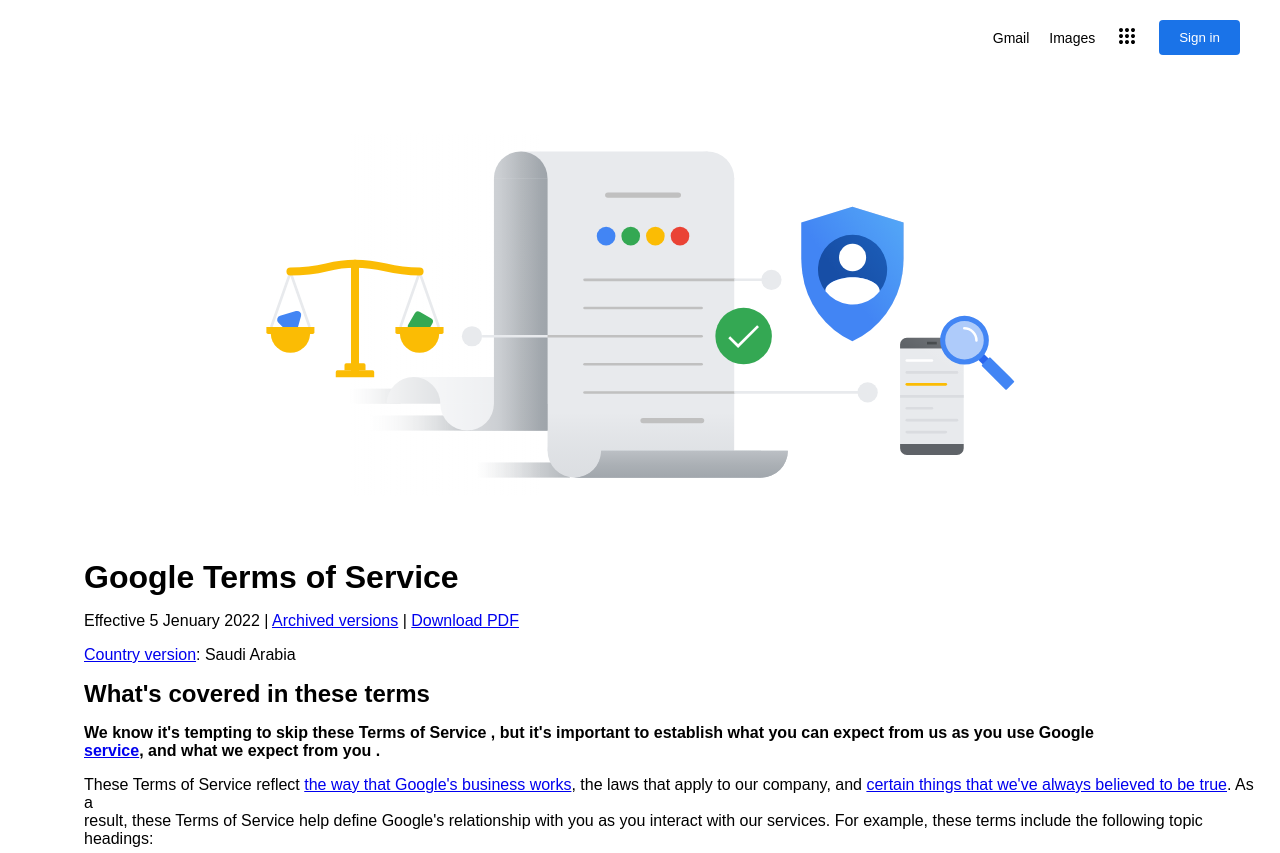
After one commit to T-Python-June-24/LAB-TEMPLATES-HTML-CSS-102, a Django app: page /termsOfService in a window 1280 px wide. The commit adds this page. Run offline with Django 5.2, Linux system fonts and the light colour scheme.

Commit message:
solution of lab google

```diff
--- /dev/null
+++ b/MyProject/main/static/css/terms.css
@@ -0,0 +1,17 @@
+.content {
+    margin: 0 20px 5px 20px;
+    display: flex;
+    flex-direction: column;
+    max-height: fit-content;
+    align-items: center;
+}
+.content img {
+    height: 30rem;
+}
+.terms {
+
+    display: flex;
+    flex-direction: column;
+    gap: 1rem;
+    margin: 0 0 0 4rem ;
+}
--- /dev/null
+++ b/MyProject/main/templates/main/terms.html
@@ -0,0 +1,21 @@
+{% extends 'main/base.html'%}
+{% load static %}
+{%  block title%}Terms of Service {% endblock%}
+{% block StyleFile %}<link rel="stylesheet" href="{% static 'css/terms.css' %}">{% endblock%}
+{% block main %}
+
+<div class="content">
+    <div class="img">
+        <img src="{% static 'images/tos_main_illustration.svg'%}" alt="Illustration"/>
+    </div>
+    <div class="terms">
+        <h1>Google Terms of Service</h1>
+        <p>Effective 5 Jenuary 2022 | <a href="#">Archived versions</a> | <a href="#">Download PDF</a></p>
+        <p><a href="#">Country version</a>: Saudi Arabia</p>
+        <h2>What's covered in these terms</h2>
+        <p style="font-weight: bold;">We know it's tempting to skip these Terms of Service , but it's important to establish what you can expect from us as you use Google<br> <a href="#">service</a>, and what we expect from you .</p>
+        <p>These Terms of Service reflect <a href="#">the way that Google's business works</a>, the laws that apply to our company, and <a href="#"> certain things that we've always believed to be true</a>. As a<br>result, these Terms of Service help define Google's relationship with you as you interact with our services. For example, these terms include the following topic headings:</p>
+    </div>
+</div>
+
+{% endblock%}
--- a/MyProject/main/urls.py
+++ b/MyProject/main/urls.py
@@ -4,5 +4,6 @@ from . import views
 app_name = 'main'
 
 urlpatterns = [
-    path('',views.main_view,name='main_view')
+    path('',views.main_view,name='main_view'),
+    path('termsOfService',views.terms,name='terms')
 ]
--- a/MyProject/main/views.py
+++ b/MyProject/main/views.py
@@ -3,7 +3,10 @@ from django.http import HttpRequest
 
 def main_view(request:HttpRequest):
 
-    return render(request,'main/base.html')
+    return render(request,'main/index.html')
 
 
+def terms(request:HttpRequest):
+
+    return render(request,'main/terms.html')
 # Create your views here.
```
Also changed, not shown: MyProject/main/templates/main/base.html (+6 -33 lines), MyProject/main/templates/main/index.html (added, +39 -0 lines).
